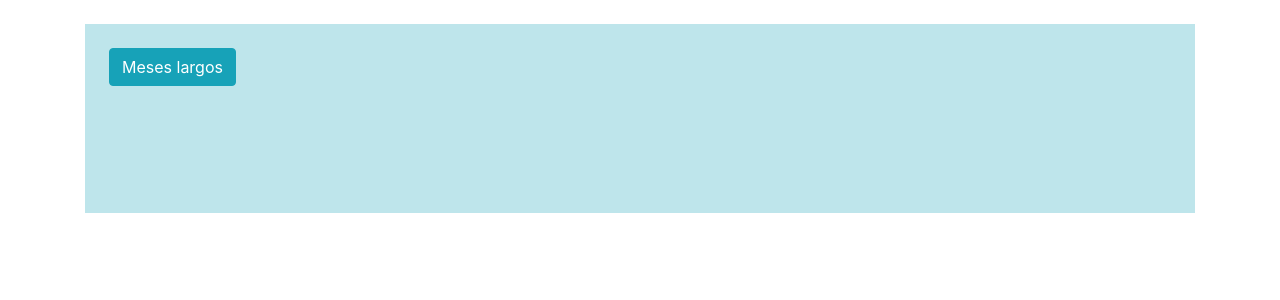
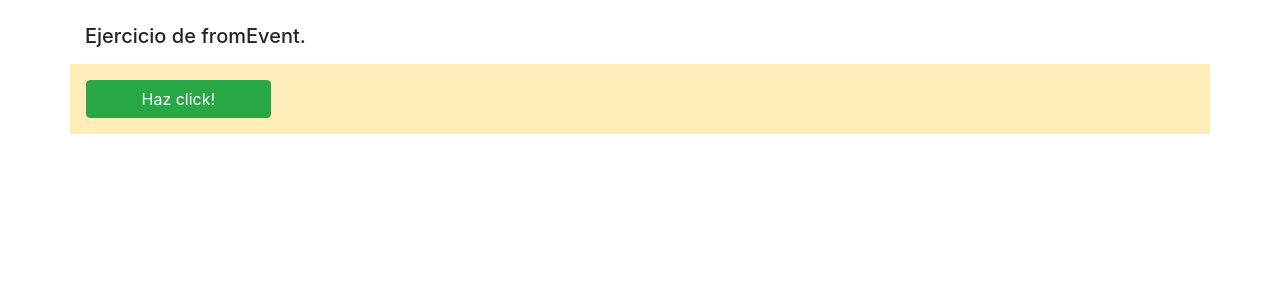
Before and after one commit to qualitrain/cursoAng, an Angular app: page / in a window 1280 px wide. Shown: the top 300 px of the page. Built offline with nearby package versions, Linux system fonts and the light colour scheme.

Commit message:
Ejercicio fromEvent RxJs ok

```diff
--- a/src/app/app.component.html
+++ b/src/app/app.component.html
@@ -3,7 +3,13 @@
     <p class="h5 my-3">Ejemplo de observable</p>
     <app-test-observable></app-test-observable>
   </div>
-  <div>
+  <div *ngIf="ejemploFromEvent">
+    <p class="h5 my-3">Ejemplo de fromEvent. UIEvents y stopPropagation()</p>
     <app-repaso-arreglos></app-repaso-arreglos>
+    <hr class="mt-4">
+  </div>
+  <div *ngIf="ejercicioFromEvent"  class="mt-4">
+    <p class="h5 my-3">Ejercicio de fromEvent. </p>
+    <app-test-rxjs01></app-test-rxjs01>
   </div>
 </div>
--- a/src/app/app.component.ts
+++ b/src/app/app.component.ts
@@ -7,5 +7,8 @@ import { Component } from '@angular/core';
 })
 export class AppComponent {
   ejemploObservable:boolean=false;
+  ejemploFromEvent:boolean=false;
+  ejercicioFromEvent:boolean=true;
+
   title = 'cursoAng';
 }
--- a/src/app/app.module.ts
+++ b/src/app/app.module.ts
@@ -5,12 +5,14 @@ import { AppRoutingModule } from './app-routing.module';
 import { AppComponent } from './app.component';
 import { TestObservableComponent } from './test-observable/test-observable.component';
 import { RepasoArreglosComponent } from './repaso-arreglos/repaso-arreglos.component';
+import { TestRxjs01Component } from './test-rxjs01/test-rxjs01.component';
 
 @NgModule({
   declarations: [
     AppComponent,
     TestObservableComponent,
-    RepasoArreglosComponent
+    RepasoArreglosComponent,
+    TestRxjs01Component
   ],
   imports: [
     BrowserModule,
--- /dev/null
+++ b/src/app/test-rxjs01/test-rxjs01.component.css
@@ -0,0 +1,3 @@
+#idBtn01{
+    height: 2.4rem;
+}
--- /dev/null
+++ b/src/app/test-rxjs01/test-rxjs01.component.html
@@ -0,0 +1,18 @@
+<div class="table-warning p-3 mb-3 row">
+    <button class="btn  col-sm-3 col-md-2" id="idBtn01" #Btn01
+        [disabled]="!suscripcionActiva"
+        [class] = "suscripcionActiva ? 'btn-success' :'btn-secondary' ">
+        {{suscripcionActiva ? "Haz click!" :"Ya no"}}
+    </button>
+    <div *ngIf="nClicks > 0"
+        class="col-10 col-sm-8 col-md-9 col-lg-6 ml-auto  text-right">
+        <span class="badge badge-secondary badge-pill py-2 px-4 mb-1 mt-2">
+            {{nClicks}} clicks
+        </span>
+        <button class="btn btn-sm ml-4 "
+            (click)="procesarSuscripcion()"
+            [class] = "suscripcionActiva ? 'btn-danger' :'btn-primary' ">
+            {{suscripcionActiva ? "Cancelar Suscripción" : "Reactivar Suscripción"}}
+        </button>
+    </div>
+</div>
--- /dev/null
+++ b/src/app/test-rxjs01/test-rxjs01.component.ts
@@ -0,0 +1,55 @@
+import { Component, ViewChild, ElementRef, AfterViewInit } from '@angular/core';
+import { fromEvent, Observable, Subscription } from 'rxjs';
+
+//import { map, filter } from 'rxjs/operators';
+
+@Component({
+  selector: 'app-test-rxjs01',
+  templateUrl: './test-rxjs01.component.html',
+  styleUrls: ['./test-rxjs01.component.css']
+})
+export class TestRxjs01Component implements AfterViewInit{
+
+  @ViewChild("Btn01")
+  refBoton01!:ElementRef;
+
+  boton01?:HTMLButtonElement;
+  nClicks:number = 0;
+
+  observableBoton01!:Observable<Event>;
+  suscrClicksBoton01!:Subscription;
+  suscripcionActiva:boolean=false;
+
+  ngAfterViewInit(): void {
+    // Generar un observable que envuelve los eventos click que genere boton01
+    //  this.boton01 = document.getElementById("idBtn01") as HTMLButtonElement;
+    this.boton01 = this.refBoton01.nativeElement;
+    this.observableBoton01 = fromEvent(this.boton01 as any,'click');
+
+    //suscripción al observable
+    this.suscribirClick()
+
+  }
+
+  suscribirClick(){
+    this.suscrClicksBoton01 =
+        this.observableBoton01.subscribe( (evtI:Event) => this.actualizarClicks(evtI));
+    setTimeout(() => this.suscripcionActiva = true,0);
+   // this.suscripcionActiva = true;
+  }
+
+  actualizarClicks(evt:Event):void{
+    this.nClicks++;
+  }
+  terminarSuscripcion():void{
+    this.suscrClicksBoton01.unsubscribe();
+    this.suscripcionActiva = false;
+  }
+  procesarSuscripcion():void{
+    if(this.suscripcionActiva)
+      this.terminarSuscripcion();
+    else
+      this.suscribirClick();
+  }
+
+}
```
Also changed, not shown: 1 other file (tests, documents, lock files or other folders).
